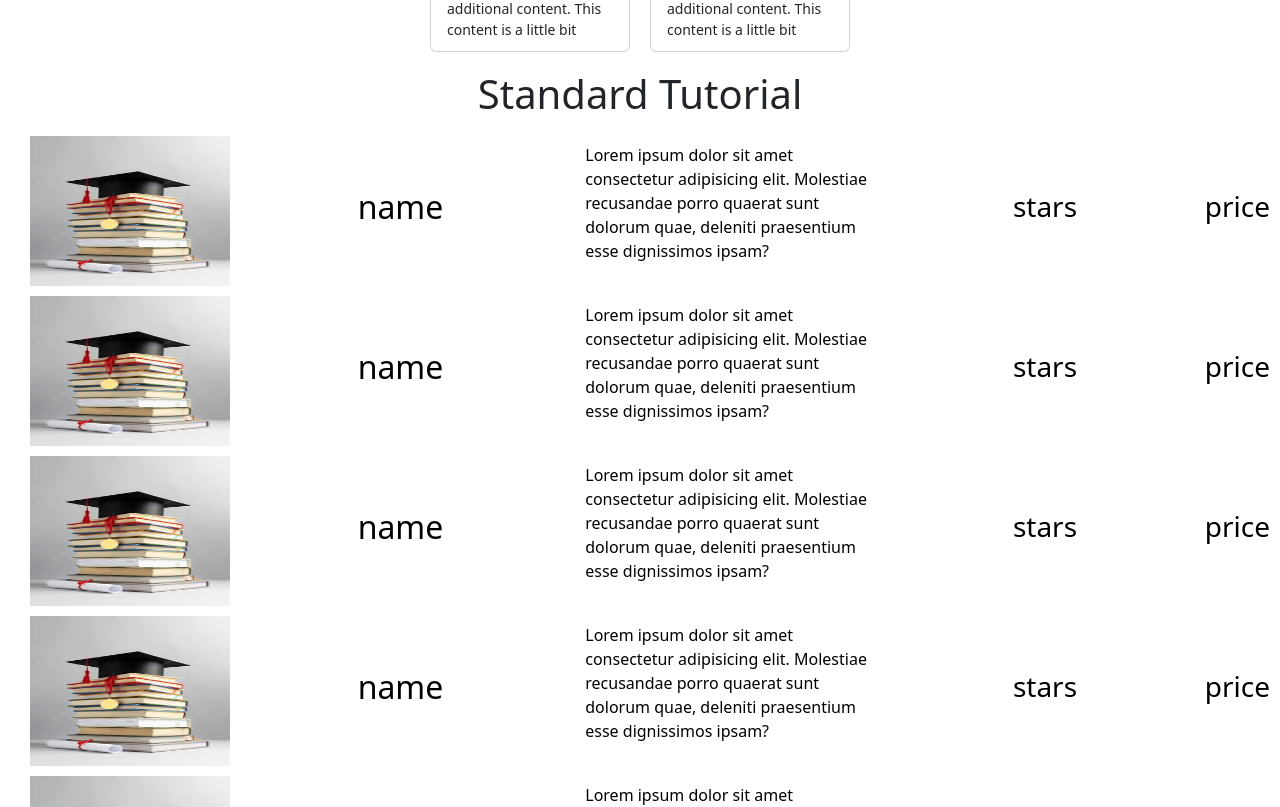
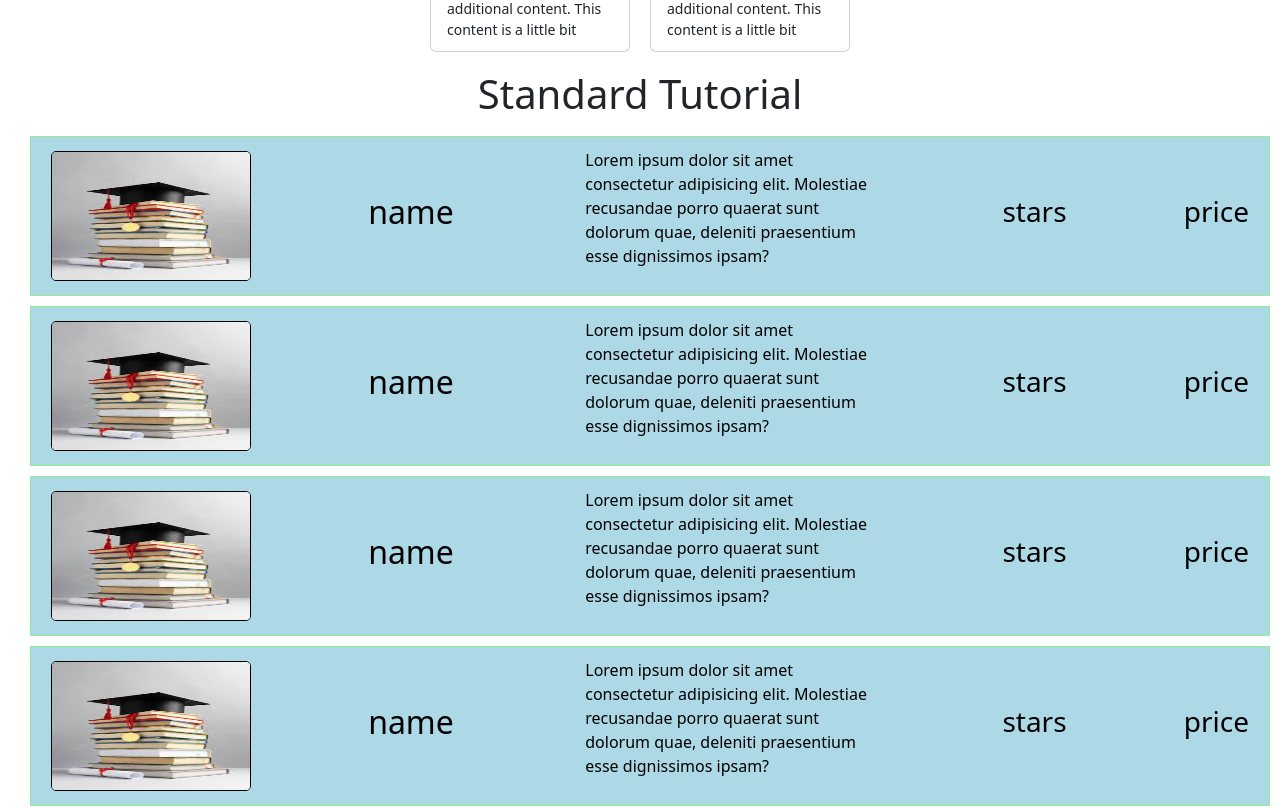
Before and after one commit to reznuhasan/hackathon, a React (Vite) app: page / in a window 1280 px wide. Shown: the part 820-1627 px from the top of the page. Built offline with nearby package versions, Linux system fonts and the light colour scheme.

Commit message:
changed styled

```diff
--- a/src/components/CourseCol.jsx
+++ b/src/components/CourseCol.jsx
@@ -4,7 +4,10 @@ import image from "../assets/education.jpeg"
 const CourseCol = () => {
   return (
     <div className='course-col'>
-            <img src={image} alt="" width="200px" height="150px"/>
+            <img src={image} alt="" width="200px" height="130px" style={{
+                "borderRadius":"5px",
+                "border":'1px solid black'
+            }}/>
             <h2 className='name'>name</h2>
             <p className='text'>Lorem ipsum dolor sit amet consectetur adipisicing elit. Molestiae recusandae porro quaerat sunt dolorum quae, deleniti praesentium esse dignissimos ipsam?</p>
             <h3>stars</h3>
--- a/src/index.css
+++ b/src/index.css
@@ -113,6 +113,10 @@ a{
   align-items: center;
   margin: 10px;
   color: black;
+  border: 1px solid lightgreen;
+  padding: 5px 20px;
+  background-color: lightblue;
+  height: 160px;
 }
 .course-col .name{
   width: 100px;
```
